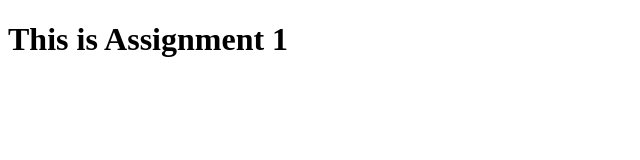
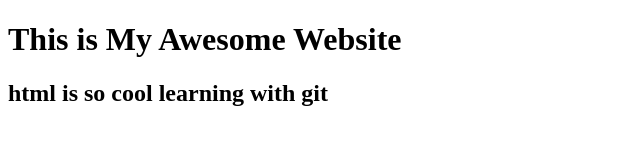
Before and after one commit to amii56/amii56.github.io, a plain HTML site: page index.html in a window 1280 px wide. Shown: the whole page, without its empty margins (0-640 px from the left). Drawn offline with Linux system fonts and the light colour scheme.

Commit message:
upated message

```diff
--- a/index.html
+++ b/index.html
@@ -5,6 +5,7 @@
   <link href="css/styles.css" rel="stylesheet" />
 </head>
 <body>
- <h1>This is Assignment 1</h1>
+  <h1>This is My Awesome Website</h1>
+  <h2>html is so cool learning with git</h2>
 </body>
 </html>
```
